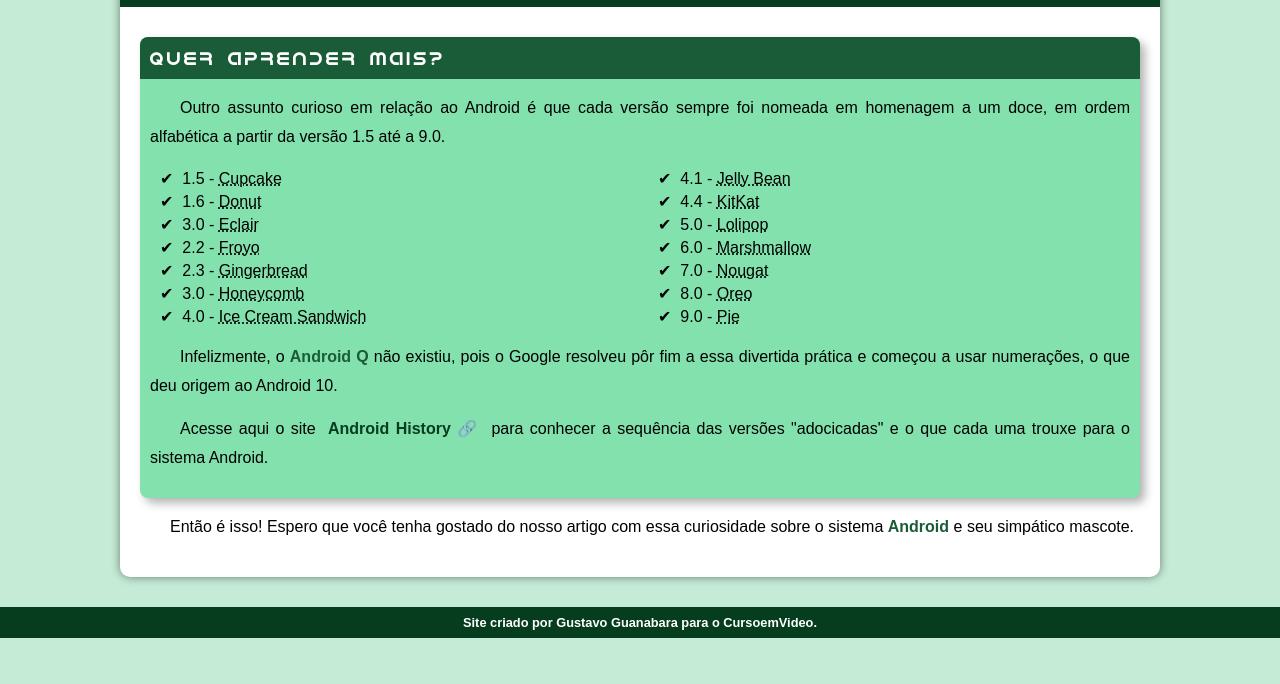
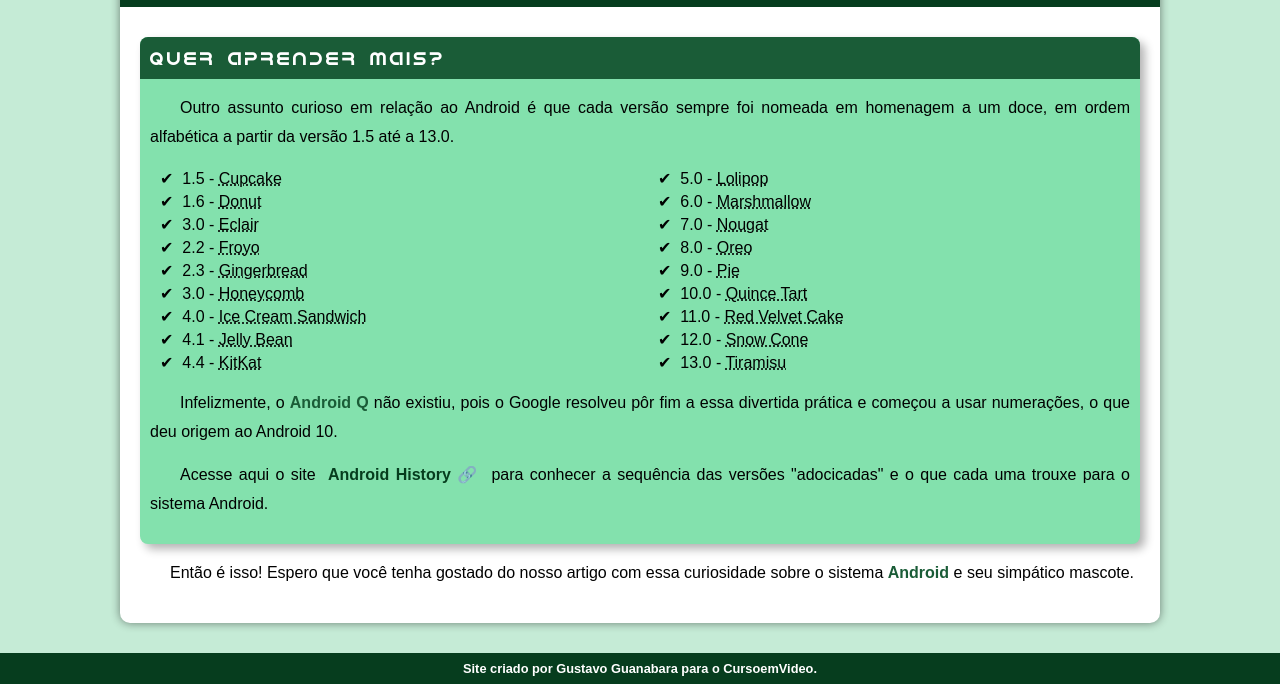
Before and after one commit to M4RC3LO75/projeto-android, a plain HTML site: page index.html in a window 1280 px wide. Shown: the part 2374-3058 px from the top of the page. Before the commit the page ends 3012 px from the top, so only its background shows below. Drawn offline with Linux system fonts and the light colour scheme.

Commit message:
Update index.html

```diff
--- a/index.html
+++ b/index.html
@@ -78,7 +78,7 @@
                 </h3>
 
                 <p>
-                    Outro assunto curioso em relação ao Android é que cada versão sempre foi nomeada em homenagem a um doce, em ordem alfabética a partir da versão 1.5 até a 9.0.
+                    Outro assunto curioso em relação ao Android é que cada versão sempre foi nomeada em homenagem a um doce, em ordem alfabética a partir da versão 1.5 até a 13.0.
                 </p>
                 <ul>
                     <li>1.5 - <abbr title="Bolo de Copo">Cupcake</abbr></li>
@@ -95,6 +95,10 @@
                     <li>7.0 - <abbr title="Torrone">Nougat</abbr></li>
                     <li>8.0 - <abbr title="Oreo">Oreo</abbr></li>
                     <li>9.0 - <abbr title="Torta">Pie</abbr></li>
+                    <li>10.0 - <abbr title="Torta de Marmelo">Quince Tart</abbr></li>
+                    <li>11.0 - <abbr title="Bolo de Veludo Vermelho">Red Velvet Cake</abbr></li>
+                    <li>12.0 - <abbr title="Cone de Sorvete">Snow Cone</abbr></li>
+                    <li>13.0 - <abbr title="Tiramisu">Tiramisu</abbr></li>
                 </ul>
                 <p>
                     Infelizmente, o <strong>Android Q</strong> não existiu, pois o Google resolveu pôr fim a essa divertida prática e começou a usar numerações, o que deu origem ao Android 10.
```
